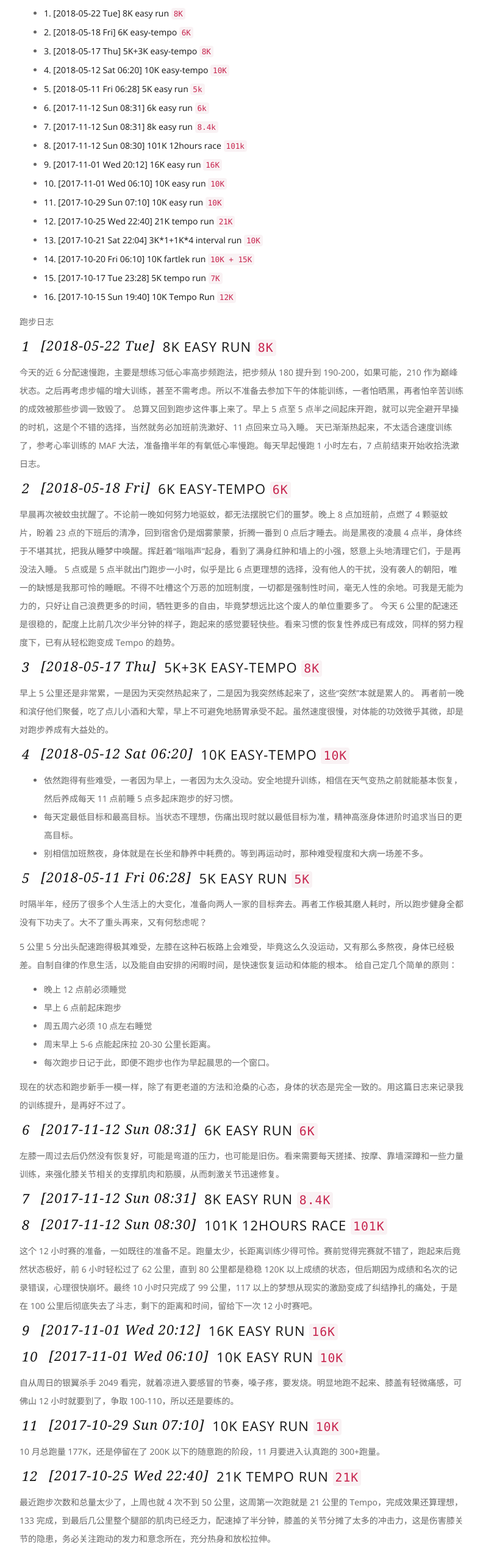
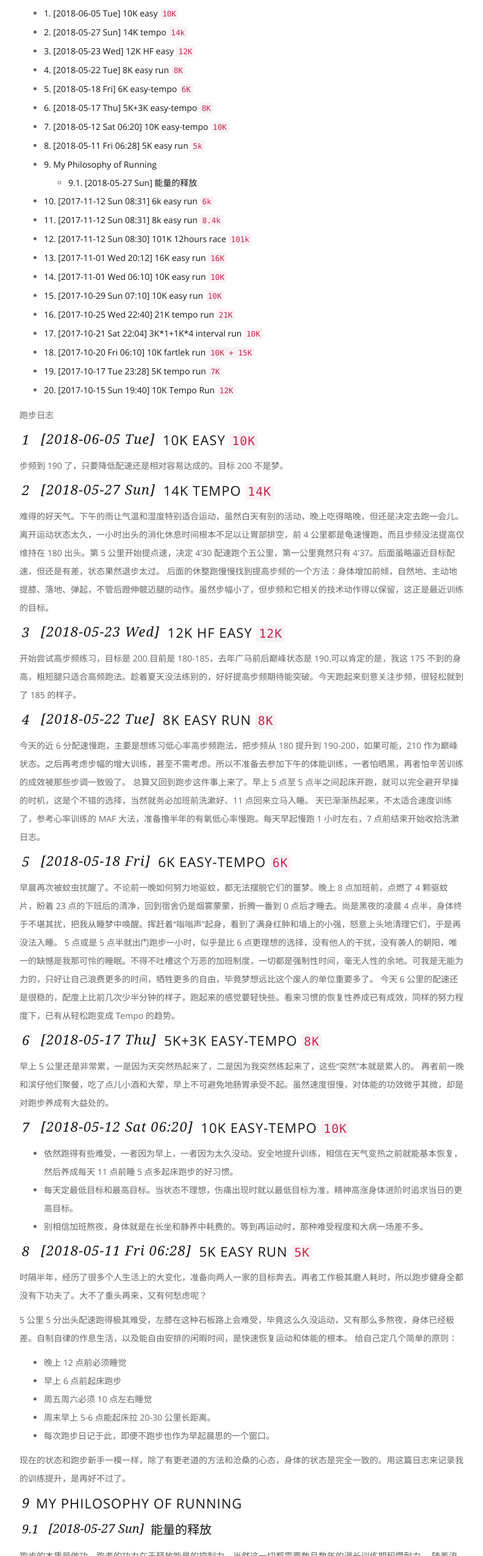
Before and after one commit to angry-bird/angry-bird.github.io, a plain HTML site: page 2018/12/09/Training-Journal/index.html in a window 1280 px wide. Shown: the part 248-2800 px from the top of the page at 61% size, without its empty margins (243-1035 px from the left). Drawn offline with nearby package versions, Linux system fonts and the light colour scheme; some packages are replaced by stand-ins of ours; a script that the page names is missing.

Commit message:
Site updated: 2018-06-05 23:59:51

```diff
--- a/2018/12/09/Training-Journal/index.html
+++ b/2018/12/09/Training-Journal/index.html
@@ -284,22 +284,30 @@
 <h2>Table of Contents</h2>
 <div id="text-table-of-contents">
 <ul>
-<li><a href="#org233f8a8">1. <span class="timestamp-wrapper"><span class="timestamp">[2018-05-22 Tue] </span></span> 8K easy run <code>8K</code></a></li>
-<li><a href="#orga46a16b">2. <span class="timestamp-wrapper"><span class="timestamp">[2018-05-18 Fri] </span></span> 6K easy-tempo <code>6K</code></a></li>
-<li><a href="#org7d27997">3. <span class="timestamp-wrapper"><span class="timestamp">[2018-05-17 Thu] </span></span> 5K+3K easy-tempo <code>8K</code></a></li>
-<li><a href="#org5ad41ee">4. <span class="timestamp-wrapper"><span class="timestamp">[2018-05-12 Sat 06:20] </span></span> 10K easy-tempo <code>10K</code></a></li>
-<li><a href="#orgc520c5d">5. <span class="timestamp-wrapper"><span class="timestamp">[2018-05-11 Fri 06:28] </span></span> 5K easy run <code>5k</code></a></li>
-<li><a href="#org0baddd4">6. <span class="timestamp-wrapper"><span class="timestamp">[2017-11-12 Sun 08:31] </span></span> 6k easy run <code>6k</code></a></li>
-<li><a href="#orge76c8ac">7. <span class="timestamp-wrapper"><span class="timestamp">[2017-11-12 Sun 08:31] </span></span> 8k easy run <code>8.4k</code></a></li>
-<li><a href="#org9d17341">8. <span class="timestamp-wrapper"><span class="timestamp">[2017-11-12 Sun 08:30] </span></span> 101K 12hours race <code>101k</code></a></li>
-<li><a href="#org275711d">9. <span class="timestamp-wrapper"><span class="timestamp">[2017-11-01 Wed 20:12] </span></span> 16K easy run <code>16K</code></a></li>
-<li><a href="#org0f5d5b4">10. <span class="timestamp-wrapper"><span class="timestamp">[2017-11-01 Wed 06:10] </span></span> 10K easy run <code>10K</code></a></li>
-<li><a href="#orgc6b700c">11. <span class="timestamp-wrapper"><span class="timestamp">[2017-10-29 Sun 07:10] </span></span> 10K easy run <code>10K</code></a></li>
-<li><a href="#orgd5883d2">12. <span class="timestamp-wrapper"><span class="timestamp">[2017-10-25 Wed 22:40] </span></span> 21K tempo run <code>21K</code></a></li>
-<li><a href="#org061685d">13. <span class="timestamp-wrapper"><span class="timestamp">[2017-10-21 Sat 22:04] </span></span> 3K*1+1K*4 interval run <code>10K</code></a></li>
-<li><a href="#orgfc06627">14. <span class="timestamp-wrapper"><span class="timestamp">[2017-10-20 Fri 06:10] </span></span> 10K fartlek run <code>10K + 15K</code></a></li>
-<li><a href="#orgad47fe1">15. <span class="timestamp-wrapper"><span class="timestamp">[2017-10-17 Tue 23:28] </span></span> 5K tempo run <code>7K</code></a></li>
-<li><a href="#orga7e8442">16. <span class="timestamp-wrapper"><span class="timestamp">[2017-10-15 Sun 19:40] </span></span> 10K Tempo Run <code>12K</code></a></li>
+<li><a href="#org2c3d0a1">1. <span class="timestamp-wrapper"><span class="timestamp">[2018-06-05 Tue] </span></span> 10K easy <code>10K</code></a></li>
+<li><a href="#org763d383">2. <span class="timestamp-wrapper"><span class="timestamp">[2018-05-27 Sun] </span></span> 14K tempo <code>14k</code></a></li>
+<li><a href="#org35f492d">3. <span class="timestamp-wrapper"><span class="timestamp">[2018-05-23 Wed] </span></span> 12K HF easy <code>12K</code></a></li>
+<li><a href="#org3a616e9">4. <span class="timestamp-wrapper"><span class="timestamp">[2018-05-22 Tue] </span></span> 8K easy run <code>8K</code></a></li>
+<li><a href="#org90dea3e">5. <span class="timestamp-wrapper"><span class="timestamp">[2018-05-18 Fri] </span></span> 6K easy-tempo <code>6K</code></a></li>
+<li><a href="#orged3e300">6. <span class="timestamp-wrapper"><span class="timestamp">[2018-05-17 Thu] </span></span> 5K+3K easy-tempo <code>8K</code></a></li>
+<li><a href="#orgcbe95f1">7. <span class="timestamp-wrapper"><span class="timestamp">[2018-05-12 Sat 06:20] </span></span> 10K easy-tempo <code>10K</code></a></li>
+<li><a href="#orgd6e4d6d">8. <span class="timestamp-wrapper"><span class="timestamp">[2018-05-11 Fri 06:28] </span></span> 5K easy run <code>5k</code></a></li>
+<li><a href="#org9b3c98c">9. My Philosophy of Running</a>
+<ul>
+<li><a href="#org0a388dd">9.1. <span class="timestamp-wrapper"><span class="timestamp">[2018-05-27 Sun] </span></span> 能量的释放</a></li>
+</ul>
+</li>
+<li><a href="#org81e5451">10. <span class="timestamp-wrapper"><span class="timestamp">[2017-11-12 Sun 08:31] </span></span> 6k easy run <code>6k</code></a></li>
+<li><a href="#org7a8ce60">11. <span class="timestamp-wrapper"><span class="timestamp">[2017-11-12 Sun 08:31] </span></span> 8k easy run <code>8.4k</code></a></li>
+<li><a href="#org8b3d878">12. <span class="timestamp-wrapper"><span class="timestamp">[2017-11-12 Sun 08:30] </span></span> 101K 12hours race <code>101k</code></a></li>
+<li><a href="#org1913dc9">13. <span class="timestamp-wrapper"><span class="timestamp">[2017-11-01 Wed 20:12] </span></span> 16K easy run <code>16K</code></a></li>
+<li><a href="#orga3d7630">14. <span class="timestamp-wrapper"><span class="timestamp">[2017-11-01 Wed 06:10] </span></span> 10K easy run <code>10K</code></a></li>
+<li><a href="#org2cb778b">15. <span class="timestamp-wrapper"><span class="timestamp">[2017-10-29 Sun 07:10] </span></span> 10K easy run <code>10K</code></a></li>
+<li><a href="#orgc9042d2">16. <span class="timestamp-wrapper"><span class="timestamp">[2017-10-25 Wed 22:40] </span></span> 21K tempo run <code>21K</code></a></li>
+<li><a href="#org021a8fa">17. <span class="timestamp-wrapper"><span class="timestamp">[2017-10-21 Sat 22:04] </span></span> 3K*1+1K*4 interval run <code>10K</code></a></li>
+<li><a href="#orgbe9be09">18. <span class="timestamp-wrapper"><span class="timestamp">[2017-10-20 Fri 06:10] </span></span> 10K fartlek run <code>10K + 15K</code></a></li>
+<li><a href="#org276e353">19. <span class="timestamp-wrapper"><span class="timestamp">[2017-10-17 Tue 23:28] </span></span> 5K tempo run <code>7K</code></a></li>
+<li><a href="#org75ae6c6">20. <span class="timestamp-wrapper"><span class="timestamp">[2017-10-15 Sun 19:40] </span></span> 10K Tempo Run <code>12K</code></a></li>
 </ul>
 </div>
 </div>
@@ -308,9 +316,35 @@
 <p>
 跑步日志
 </p>
-<div id="outline-container-org233f8a8" class="outline-2">
-<h2 id="org233f8a8"><span class="section-number-2">1</span> <span class="timestamp-wrapper"><span class="timestamp">[2018-05-22 Tue] </span></span> 8K easy run <code>8K</code></h2>
+
+<div id="outline-container-org2c3d0a1" class="outline-2">
+<h2 id="org2c3d0a1"><span class="section-number-2">1</span> <span class="timestamp-wrapper"><span class="timestamp">[2018-06-05 Tue] </span></span> 10K easy <code>10K</code></h2>
 <div class="outline-text-2" id="text-1">
+<p>
+步频到 190 了，只要降低配速还是相对容易达成的。目标 200 不是梦。
+</p>
+</div>
+</div>
+<div id="outline-container-org763d383" class="outline-2">
+<h2 id="org763d383"><span class="section-number-2">2</span> <span class="timestamp-wrapper"><span class="timestamp">[2018-05-27 Sun] </span></span> 14K tempo <code>14k</code></h2>
+<div class="outline-text-2" id="text-2">
+<p>
+难得的好天气。下午的雨让气温和湿度特别适合运动，虽然白天有别的活动，晚上吃得略晚，但还是决定去跑一会儿。离开运动状态太久，一小时出头的消化休息时间根本不足以让胃部排空，前 4 公里都是龟速慢跑，而且步频没法提高仅维持在 180 出头。第 5 公里开始提点速，决定 4'30 配速跑个五公里，第一公里竟然只有 4'37。后面虽略逼近目标配速，但还是有差，状态果然退步太过。
+后面的休整跑慢慢找到提高步频的一个方法：身体增加前倾，自然地、主动地提膝、落地、弹起，不管后蹬伸髋迈腿的动作。虽然步幅小了，但步频和它相关的技术动作得以保留，这正是最近训练的目标。
+</p>
+</div>
+</div>
+<div id="outline-container-org35f492d" class="outline-2">
+<h2 id="org35f492d"><span class="section-number-2">3</span> <span class="timestamp-wrapper"><span class="timestamp">[2018-05-23 Wed] </span></span> 12K HF easy <code>12K</code></h2>
+<div class="outline-text-2" id="text-3">
+<p>
+开始尝试高步频练习，目标是 200.目前是 180-185，去年广马前后巅峰状态是 190.可以肯定的是，我这 175 不到的身高，粗短腿只适合高频跑法。趁着夏天没法练别的，好好提高步频期待能突破。今天跑起来刻意关注步频，很轻松就到了 185 的样子。
+</p>
+</div>
+</div>
+<div id="outline-container-org3a616e9" class="outline-2">
+<h2 id="org3a616e9"><span class="section-number-2">4</span> <span class="timestamp-wrapper"><span class="timestamp">[2018-05-22 Tue] </span></span> 8K easy run <code>8K</code></h2>
+<div class="outline-text-2" id="text-4">
 <p>
 今天的近 6 分配速慢跑，主要是想练习低心率高步频跑法，把步频从 180 提升到 190-200，如果可能，210 作为巅峰状态。之后再考虑步幅的增大训练，甚至不需考虑。所以不准备去参加下午的体能训练，一者怕晒黑，再者怕辛苦训练的成效被那些步调一致毁了。
 总算又回到跑步这件事上来了。早上 5 点至 5 点半之间起床开跑，就可以完全避开早操的时机，这是个不错的选择，当然就务必加班前洗漱好、11 点回来立马入睡。
@@ -318,9 +352,9 @@
 </p>
 </div>
 </div>
-<div id="outline-container-orga46a16b" class="outline-2">
-<h2 id="orga46a16b"><span class="section-number-2">2</span> <span class="timestamp-wrapper"><span class="timestamp">[2018-05-18 Fri] </span></span> 6K easy-tempo <code>6K</code></h2>
-<div class="outline-text-2" id="text-2">
+<div id="outline-container-org90dea3e" class="outline-2">
+<h2 id="org90dea3e"><span class="section-number-2">5</span> <span class="timestamp-wrapper"><span class="timestamp">[2018-05-18 Fri] </span></span> 6K easy-tempo <code>6K</code></h2>
+<div class="outline-text-2" id="text-5">
 <p>
 早晨再次被蚊虫扰醒了。不论前一晚如何努力地驱蚊，都无法摆脱它们的噩梦。晚上 8 点加班前，点燃了 4 颗驱蚊片，盼着 23 点的下班后的清净，回到宿舍仍是烟雾蒙蒙，折腾一番到 0 点后才睡去。尚是黑夜的凌晨 4 点半，身体终于不堪其扰，把我从睡梦中唤醒。挥赶着“嗡嗡声”起身，看到了满身红肿和墙上的小强，怒意上头地清理它们，于是再没法入睡。
 5 点或是 5 点半就出门跑步一小时，似乎是比 6 点更理想的选择，没有他人的干扰，没有袭人的朝阳，唯一的缺憾是我那可怜的睡眠。不得不吐槽这个万恶的加班制度，一切都是强制性时间，毫无人性的余地。可我是无能为力的，只好让自己浪费更多的时间，牺牲更多的自由，毕竟梦想远比这个废人的单位重要多了。
@@ -328,18 +362,18 @@
 </p>
 </div>
 </div>
-<div id="outline-container-org7d27997" class="outline-2">
-<h2 id="org7d27997"><span class="section-number-2">3</span> <span class="timestamp-wrapper"><span class="timestamp">[2018-05-17 Thu] </span></span> 5K+3K easy-tempo <code>8K</code></h2>
-<div class="outline-text-2" id="text-3">
+<div id="outline-container-orged3e300" class="outline-2">
+<h2 id="orged3e300"><span class="section-number-2">6</span> <span class="timestamp-wrapper"><span class="timestamp">[2018-05-17 Thu] </span></span> 5K+3K easy-tempo <code>8K</code></h2>
+<div class="outline-text-2" id="text-6">
 <p>
 早上 5 公里还是非常累，一是因为天突然热起来了，二是因为我突然练起来了，这些“突然”本就是累人的。
 再者前一晚和滨仔他们聚餐，吃了点儿小酒和大荤，早上不可避免地肠胃承受不起。虽然速度很慢，对体能的功效微乎其微，却是对跑步养成有大益处的。
 </p>
 </div>
 </div>
-<div id="outline-container-org5ad41ee" class="outline-2">
-<h2 id="org5ad41ee"><span class="section-number-2">4</span> <span class="timestamp-wrapper"><span class="timestamp">[2018-05-12 Sat 06:20] </span></span> 10K easy-tempo <code>10K</code></h2>
-<div class="outline-text-2" id="text-4">
+<div id="outline-container-orgcbe95f1" class="outline-2">
+<h2 id="orgcbe95f1"><span class="section-number-2">7</span> <span class="timestamp-wrapper"><span class="timestamp">[2018-05-12 Sat 06:20] </span></span> 10K easy-tempo <code>10K</code></h2>
+<div class="outline-text-2" id="text-7">
 <ul class="org-ul">
 <li>依然跑得有些难受，一者因为早上，一者因为太久没动。安全地提升训练，相信在天气变热之前就能基本恢复，然后养成每天 11 点前睡 5 点多起床跑步的好习惯。</li>
 <li>每天定最低目标和最高目标。当状态不理想，伤痛出现时就以最低目标为准，精神高涨身体进阶时追求当日的更高目标。</li>
@@ -347,9 +381,9 @@
 </ul>
 </div>
 </div>
-<div id="outline-container-orgc520c5d" class="outline-2">
-<h2 id="orgc520c5d"><span class="section-number-2">5</span> <span class="timestamp-wrapper"><span class="timestamp">[2018-05-11 Fri 06:28] </span></span> 5K easy run <code>5k</code></h2>
-<div class="outline-text-2" id="text-5">
+<div id="outline-container-orgd6e4d6d" class="outline-2">
+<h2 id="orgd6e4d6d"><span class="section-number-2">8</span> <span class="timestamp-wrapper"><span class="timestamp">[2018-05-11 Fri 06:28] </span></span> 5K easy run <code>5k</code></h2>
+<div class="outline-text-2" id="text-8">
 <p>
 时隔半年，经历了很多个人生活上的大变化，准备向两人一家的目标奔去。再者工作极其磨人耗时，所以跑步健身全都没有下功夫了。大不了重头再来，又有何愁虑呢？
 </p>
@@ -371,65 +405,79 @@
 </p>
 </div>
 </div>
+<div id="outline-container-org9b3c98c" class="outline-2">
+<h2 id="org9b3c98c"><span class="section-number-2">9</span> My Philosophy of Running</h2>
+<div class="outline-text-2" id="text-9">
+</div>
+<div id="outline-container-org0a388dd" class="outline-3">
+<h3 id="org0a388dd"><span class="section-number-3">9.1</span> <span class="timestamp-wrapper"><span class="timestamp">[2018-05-27 Sun] </span></span> 能量的释放</h3>
+<div class="outline-text-3" id="text-9-1">
+<p>
+跑步的本质是做功，跑者的功力在于释放能量的控制力，当然这一切都需要数月数年的漫长训练期积攒耐力。
+随着流畅的步伐一起轻盈的，还有压抑已久的思绪。
+</p>
+</div>
+</div>
+</div>
 
-<div id="outline-container-org0baddd4" class="outline-2">
-<h2 id="org0baddd4"><span class="section-number-2">6</span> <span class="timestamp-wrapper"><span class="timestamp">[2017-11-12 Sun 08:31] </span></span> 6k easy run <code>6k</code></h2>
-<div class="outline-text-2" id="text-6">
+<div id="outline-container-org81e5451" class="outline-2">
+<h2 id="org81e5451"><span class="section-number-2">10</span> <span class="timestamp-wrapper"><span class="timestamp">[2017-11-12 Sun 08:31] </span></span> 6k easy run <code>6k</code></h2>
+<div class="outline-text-2" id="text-10">
 <p>
 左膝一周过去后仍然没有恢复好，可能是弯道的压力，也可能是旧伤。看来需要每天搓揉、按摩、靠墙深蹲和一些力量训练，来强化膝关节相关的支撑肌肉和筋膜，从而刺激关节迅速修复。
 </p>
 </div>
 </div>
-<div id="outline-container-orge76c8ac" class="outline-2">
-<h2 id="orge76c8ac"><span class="section-number-2">7</span> <span class="timestamp-wrapper"><span class="timestamp">[2017-11-12 Sun 08:31] </span></span> 8k easy run <code>8.4k</code></h2>
+<div id="outline-container-org7a8ce60" class="outline-2">
+<h2 id="org7a8ce60"><span class="section-number-2">11</span> <span class="timestamp-wrapper"><span class="timestamp">[2017-11-12 Sun 08:31] </span></span> 8k easy run <code>8.4k</code></h2>
 </div>
-<div id="outline-container-org9d17341" class="outline-2">
-<h2 id="org9d17341"><span class="section-number-2">8</span> <span class="timestamp-wrapper"><span class="timestamp">[2017-11-12 Sun 08:30] </span></span> 101K 12hours race <code>101k</code></h2>
-<div class="outline-text-2" id="text-8">
+<div id="outline-container-org8b3d878" class="outline-2">
+<h2 id="org8b3d878"><span class="section-number-2">12</span> <span class="timestamp-wrapper"><span class="timestamp">[2017-11-12 Sun 08:30] </span></span> 101K 12hours race <code>101k</code></h2>
+<div class="outline-text-2" id="text-12">
 <p>
 这个 12 小时赛的准备，一如既往的准备不足。跑量太少，长距离训练少得可怜。赛前觉得完赛就不错了，跑起来后竟然状态极好，前 6 小时轻松过了 62 公里，直到 80 公里都是稳稳 120K 以上成绩的状态，但后期因为成绩和名次的记录错误，心理很快崩坏。最终 10 小时只完成了 99 公里，117 以上的梦想从现实的激励变成了纠结挣扎的痛处，于是在 100 公里后彻底失去了斗志，剩下的距离和时间，留给下一次 12 小时赛吧。
 </p>
 </div>
 </div>
-<div id="outline-container-org275711d" class="outline-2">
-<h2 id="org275711d"><span class="section-number-2">9</span> <span class="timestamp-wrapper"><span class="timestamp">[2017-11-01 Wed 20:12] </span></span> 16K easy run <code>16K</code></h2>
+<div id="outline-container-org1913dc9" class="outline-2">
+<h2 id="org1913dc9"><span class="section-number-2">13</span> <span class="timestamp-wrapper"><span class="timestamp">[2017-11-01 Wed 20:12] </span></span> 16K easy run <code>16K</code></h2>
 </div>
-<div id="outline-container-org0f5d5b4" class="outline-2">
-<h2 id="org0f5d5b4"><span class="section-number-2">10</span> <span class="timestamp-wrapper"><span class="timestamp">[2017-11-01 Wed 06:10] </span></span> 10K easy run <code>10K</code></h2>
-<div class="outline-text-2" id="text-10">
+<div id="outline-container-orga3d7630" class="outline-2">
+<h2 id="orga3d7630"><span class="section-number-2">14</span> <span class="timestamp-wrapper"><span class="timestamp">[2017-11-01 Wed 06:10] </span></span> 10K easy run <code>10K</code></h2>
+<div class="outline-text-2" id="text-14">
 <p>
 自从周日的银翼杀手 2049 看完，就着凉进入要感冒的节奏，嗓子疼，要发烧。明显地跑不起来、膝盖有轻微痛感，可佛山 12 小时就要到了，争取 100-110，所以还是要练的。
 </p>
 </div>
 </div>
-<div id="outline-container-orgc6b700c" class="outline-2">
-<h2 id="orgc6b700c"><span class="section-number-2">11</span> <span class="timestamp-wrapper"><span class="timestamp">[2017-10-29 Sun 07:10] </span></span> 10K easy run <code>10K</code></h2>
-<div class="outline-text-2" id="text-11">
+<div id="outline-container-org2cb778b" class="outline-2">
+<h2 id="org2cb778b"><span class="section-number-2">15</span> <span class="timestamp-wrapper"><span class="timestamp">[2017-10-29 Sun 07:10] </span></span> 10K easy run <code>10K</code></h2>
+<div class="outline-text-2" id="text-15">
 <p>
 10 月总跑量 177K，还是停留在了 200K 以下的随意跑的阶段，11 月要进入认真跑的 300+跑量。
 </p>
 </div>
 </div>
-<div id="outline-container-orgd5883d2" class="outline-2">
-<h2 id="orgd5883d2"><span class="section-number-2">12</span> <span class="timestamp-wrapper"><span class="timestamp">[2017-10-25 Wed 22:40] </span></span> 21K tempo run <code>21K</code></h2>
-<div class="outline-text-2" id="text-12">
+<div id="outline-container-orgc9042d2" class="outline-2">
+<h2 id="orgc9042d2"><span class="section-number-2">16</span> <span class="timestamp-wrapper"><span class="timestamp">[2017-10-25 Wed 22:40] </span></span> 21K tempo run <code>21K</code></h2>
+<div class="outline-text-2" id="text-16">
 <p>
 最近跑步次数和总量太少了，上周也就 4 次不到 50 公里，这周第一次跑就是 21 公里的 Tempo，完成效果还算理想，133 完成，到最后几公里整个腿部的肌肉已经乏力，配速掉了半分钟，膝盖的关节分摊了太多的冲击力，这是伤害膝关节的隐患，务必关注跑动的发力和意念所在，充分热身和放松拉伸。
 </p>
 </div>
 </div>
-<div id="outline-container-org061685d" class="outline-2">
-<h2 id="org061685d"><span class="section-number-2">13</span> <span class="timestamp-wrapper"><span class="timestamp">[2017-10-21 Sat 22:04] </span></span> 3K*1+1K*4 interval run <code>10K</code></h2>
-<div class="outline-text-2" id="text-13">
+<div id="outline-container-org021a8fa" class="outline-2">
+<h2 id="org021a8fa"><span class="section-number-2">17</span> <span class="timestamp-wrapper"><span class="timestamp">[2017-10-21 Sat 22:04] </span></span> 3K*1+1K*4 interval run <code>10K</code></h2>
+<div class="outline-text-2" id="text-17">
 <p>
 今天很想尝试 130 内的半马，但 4'10 内配速才 3 公里就已很勉强，于是换成变速跑，保证今天的训练强度足够大。变速的配速也仅能在 3'52 水平，离预期的水准还有很大差距。
 </p>
 </div>
 </div>
 
-<div id="outline-container-orgfc06627" class="outline-2">
-<h2 id="orgfc06627"><span class="section-number-2">14</span> <span class="timestamp-wrapper"><span class="timestamp">[2017-10-20 Fri 06:10] </span></span> 10K fartlek run <code>10K + 15K</code></h2>
-<div class="outline-text-2" id="text-14">
+<div id="outline-container-orgbe9be09" class="outline-2">
+<h2 id="orgbe9be09"><span class="section-number-2">18</span> <span class="timestamp-wrapper"><span class="timestamp">[2017-10-20 Fri 06:10] </span></span> 10K fartlek run <code>10K + 15K</code></h2>
+<div class="outline-text-2" id="text-18">
 <p>
 早上气温还是很适合跑步的，本意是慢跑 50 分钟，结果第 3 公里开始提速了，最后完成 10K 的混合速度的跑步。
 </p>
@@ -443,9 +491,9 @@
 </p>
 </div>
 </div>
-<div id="outline-container-orgad47fe1" class="outline-2">
-<h2 id="orgad47fe1"><span class="section-number-2">15</span> <span class="timestamp-wrapper"><span class="timestamp">[2017-10-17 Tue 23:28] </span></span> 5K tempo run <code>7K</code></h2>
-<div class="outline-text-2" id="text-15">
+<div id="outline-container-org276e353" class="outline-2">
+<h2 id="org276e353"><span class="section-number-2">19</span> <span class="timestamp-wrapper"><span class="timestamp">[2017-10-17 Tue 23:28] </span></span> 5K tempo run <code>7K</code></h2>
+<div class="outline-text-2" id="text-19">
 <p>
 温度开始略微回升，依然是气温舒适、湿度合意的一天，20'10 内完成 5K，结束后 2K 冷身。由于一小时前刚吃晚饭，第三公里肠胃有略微有不适感，稍微降速完成 5K 而非预先想的 10K。估计 PB 能到 20 分内。
 </p>
@@ -456,9 +504,9 @@
 </div>
 </div>
 
-<div id="outline-container-orga7e8442" class="outline-2">
-<h2 id="orga7e8442"><span class="section-number-2">16</span> <span class="timestamp-wrapper"><span class="timestamp">[2017-10-15 Sun 19:40] </span></span> 10K Tempo Run <code>12K</code></h2>
-<div class="outline-text-2" id="text-16">
+<div id="outline-container-org75ae6c6" class="outline-2">
+<h2 id="org75ae6c6"><span class="section-number-2">20</span> <span class="timestamp-wrapper"><span class="timestamp">[2017-10-15 Sun 19:40] </span></span> 10K Tempo Run <code>12K</code></h2>
+<div class="outline-text-2" id="text-20">
 <p>
 昨天开始降温至 25 度左右，小雨，43'30 以内完成 10K，结束后降速至 4'50 完成 2.4K 冷身。估计这样的气温下 10K 能 pb 到 42'30 以内，5K 到 21 分内无压力。
 </p>
```
Also changed, not shown: atom.xml (+27 -19 lines), index.html (+24 -16 lines).
